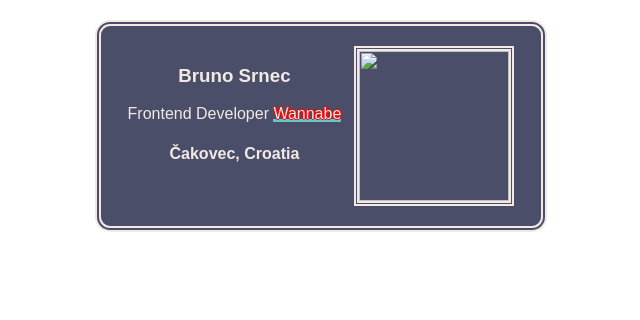
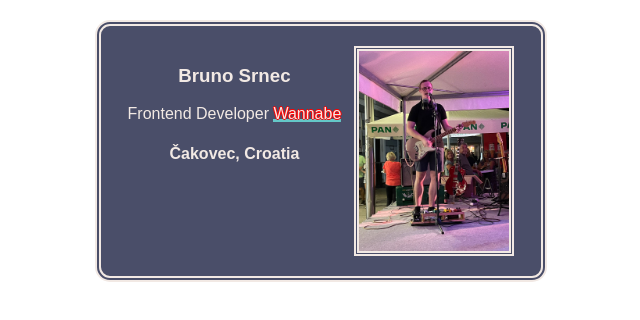
Before and after one commit to Svemirec/Digital-business-card, a plain HTML site: page index.html in a window 1280 px wide. Shown: the whole page, without its empty margins (319-959 px from the left). Drawn offline with nearby package versions, Linux system fonts and the light colour scheme.

Commit message:
Update index.html

```diff
--- a/index.html
+++ b/index.html
@@ -10,7 +10,7 @@
                 <h4>Čakovec, Croatia</h4>
             </div>
             <div class="img">
-                <img class="avatar" src="images/Bruno.jfif">
+                <img class="avatar" src="Bruno.jfif">
             </div>
         </div>
     </body>
```
